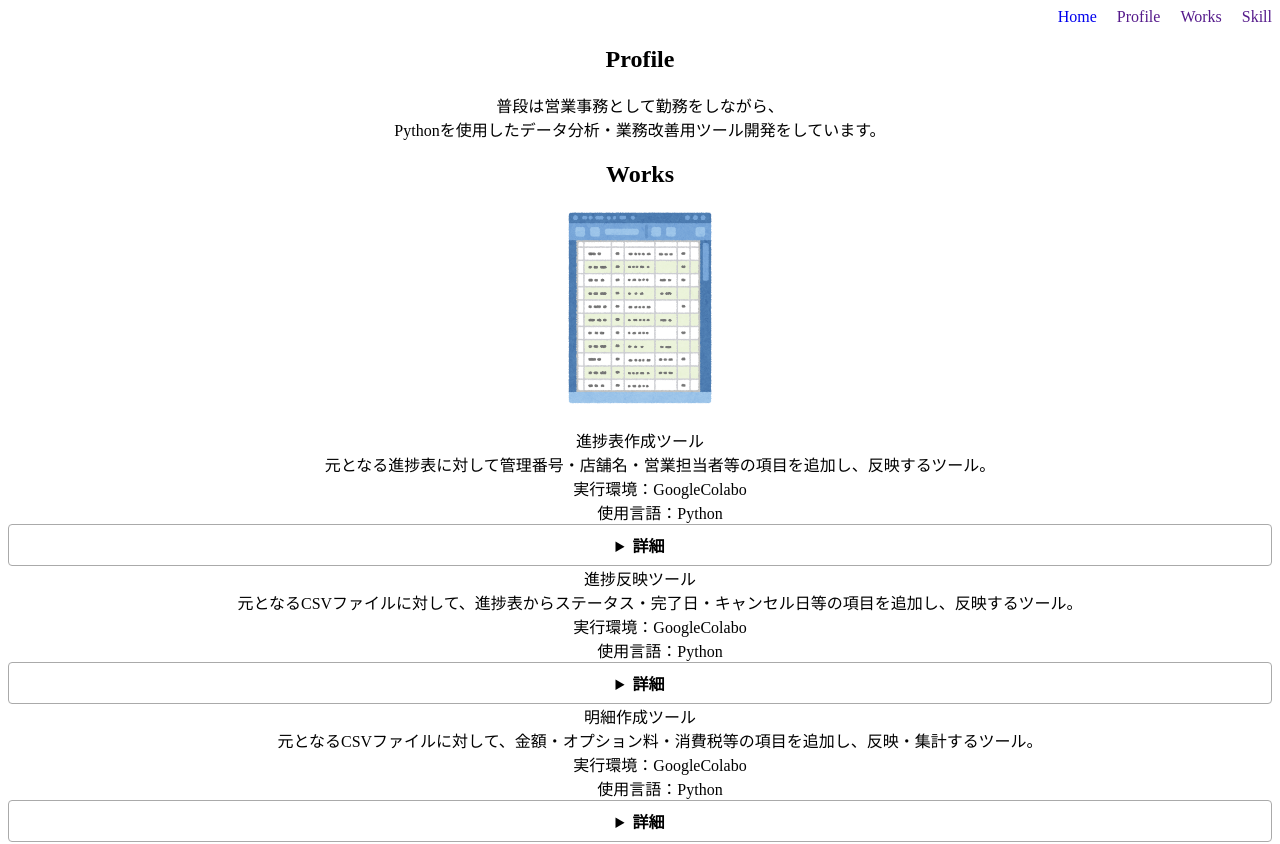
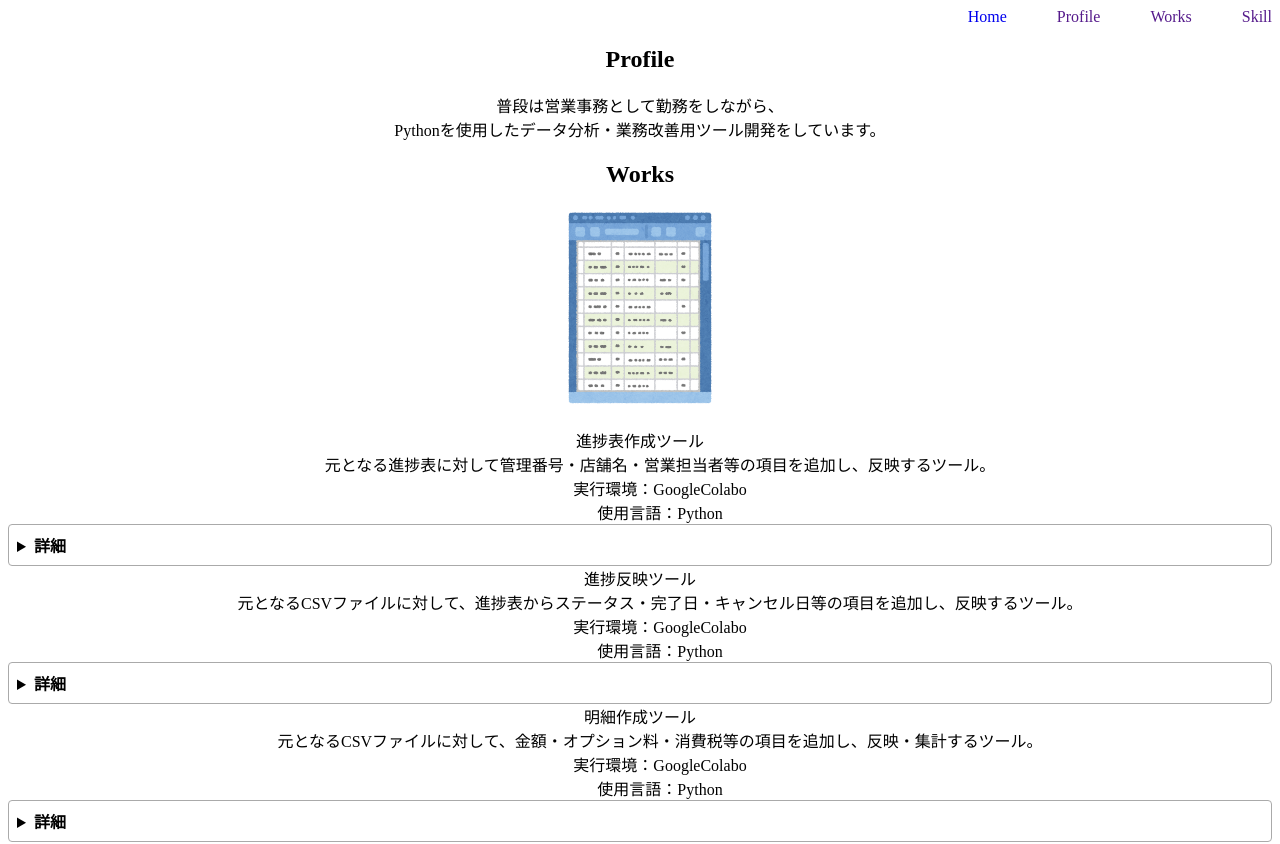
Before and after one commit to spsp69tmt-lab/index, a plain HTML site: page index.html in a window 1280 px wide. Shown: the top 844 px of the page. Drawn offline with Linux system fonts and the light colour scheme.

Commit message:
20250806_editcss

```diff
--- a/default.css
+++ b/default.css
@@ -13,7 +13,7 @@ header nav ul.main_menu{
 }
 
 header nav ul.main_menu li{
-	margin-left: 20px;
+	margin-left: 50px;
 }
 
 header nav ul.main_menu li a{
@@ -26,23 +26,24 @@ main{
 }
 
 /* Worksの詳細 */
-details {
+main details {
+	text-align: left;
 	border: 1px solid #aaa;
 	border-radius: 4px;
 	padding: 0.5em 0.5em 0;
 }
 
-summary {
+main details summary {
 	font-weight: bold;
 	margin: -0.5em -0.5em 0;
 	padding: 0.5em;
 }
 
-details[open] {
+main details details[open] {
 	padding: 0.5em;
 }
 
-details[open] summary {
+main details[open] summary {
 	border-bottom: 1px solid #aaa;
 	margin-bottom: 0.5em;
 }
```
